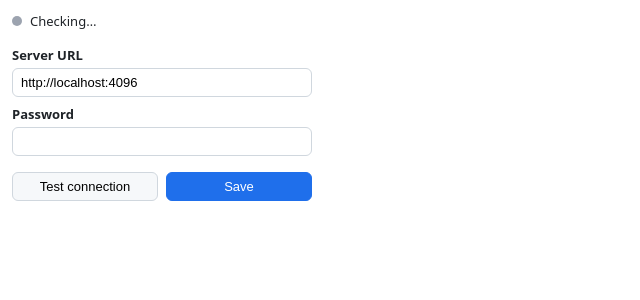
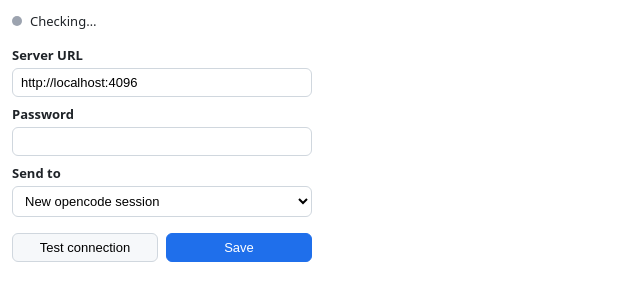
Before and after one commit to mmilidoni/opencode-companion, a website with bundled scripts: page src/popup/popup.html in a window 1280 px wide. Shown: the whole page, without its empty margins (0-640 px from the left). Built offline with nearby package versions, Linux system fonts and the light colour scheme; some packages are replaced by stand-ins of ours; no server answers.

Commit message:
feat(phase-2): delivery-mode selector in popup (headless / TUI)
unblocks the TUI-mode manual test: popup now writes deliveryMode to
settings; mode select mirrors saved value on open and saves on submit

```diff
--- a/src/popup/popup.css
+++ b/src/popup/popup.css
@@ -52,6 +52,14 @@ input {
   font-size: 13px;
 }
 
+select {
+  padding: 6px 8px;
+  border: 1px solid #d0d7de;
+  border-radius: 6px;
+  font-size: 13px;
+  background: #ffffff;
+}
+
 .actions {
   display: flex;
   gap: 8px;
--- a/src/popup/popup.html
+++ b/src/popup/popup.html
@@ -18,6 +18,12 @@
       <label for="server-password">Password</label>
       <input id="server-password" type="password" autocomplete="off" spellcheck="false" />
 
+      <label for="delivery-mode">Send to</label>
+      <select id="delivery-mode">
+        <option value="headless">New opencode session</option>
+        <option value="tui">Open TUI prompt</option>
+      </select>
+
       <div class="actions">
         <button type="button" id="test-connection">Test connection</button>
         <button type="submit">Save</button>
--- a/src/popup/popup.ts
+++ b/src/popup/popup.ts
@@ -1,4 +1,5 @@
 import { getSettings, saveSettings } from "../shared/storage.js";
+import type { DeliveryMode } from "../shared/storage.js";
 import type { ConnectionResult, OpenCodeError } from "../shared/opencode.js";
 import type { BackgroundMessage } from "../shared/types.js";
 
@@ -8,11 +9,13 @@ const statusDetail = document.getElementById("status-detail") as HTMLParagraphEl
 const form = document.getElementById("settings-form") as HTMLFormElement;
 const serverUrlInput = document.getElementById("server-url") as HTMLInputElement;
 const serverPasswordInput = document.getElementById("server-password") as HTMLInputElement;
+const deliveryModeSelect = document.getElementById("delivery-mode") as HTMLSelectElement;
 const testButton = document.getElementById("test-connection") as HTMLButtonElement;
 
 const savedSettings = await getSettings();
 serverUrlInput.value = savedSettings.serverUrl;
 serverPasswordInput.value = savedSettings.serverPassword;
+deliveryModeSelect.value = savedSettings.deliveryMode;
 
 function renderResult(result: ConnectionResult): void {
   statusDot.dataset.state = result.ok ? "ok" : "error";
@@ -68,8 +71,9 @@ form.addEventListener("submit", (event) => {
     return;
   }
   const serverPassword = serverPasswordInput.value;
+  const deliveryMode = deliveryModeSelect.value as DeliveryMode;
   void (async () => {
-    await saveSettings({ ...savedSettings, serverUrl, serverPassword });
+    await saveSettings({ ...savedSettings, serverUrl, serverPassword, deliveryMode });
     await runConnectionCheck(serverUrl, serverPassword);
   })();
 });
```
